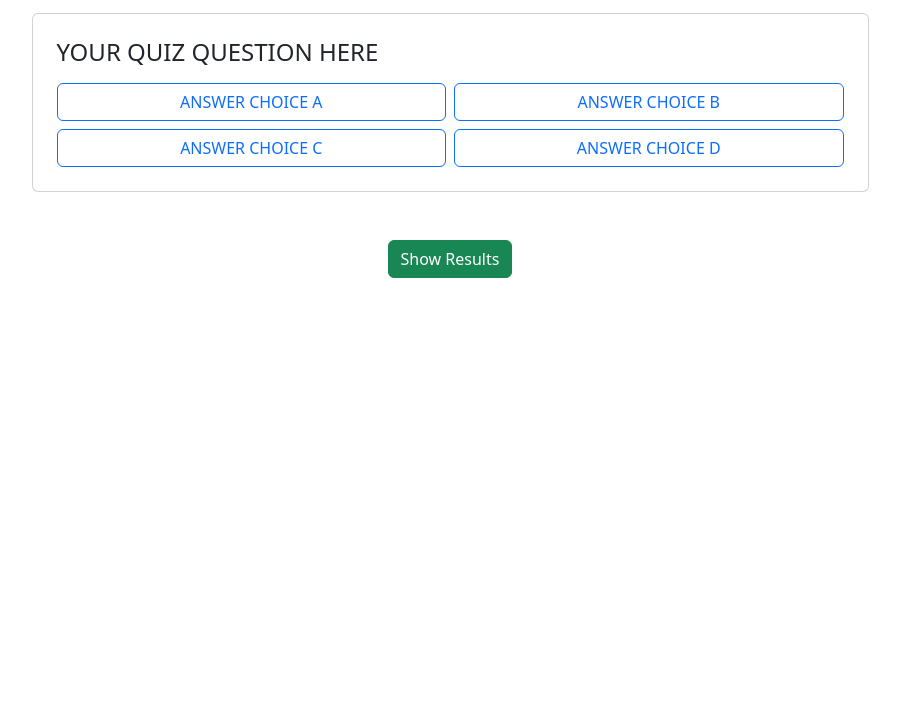
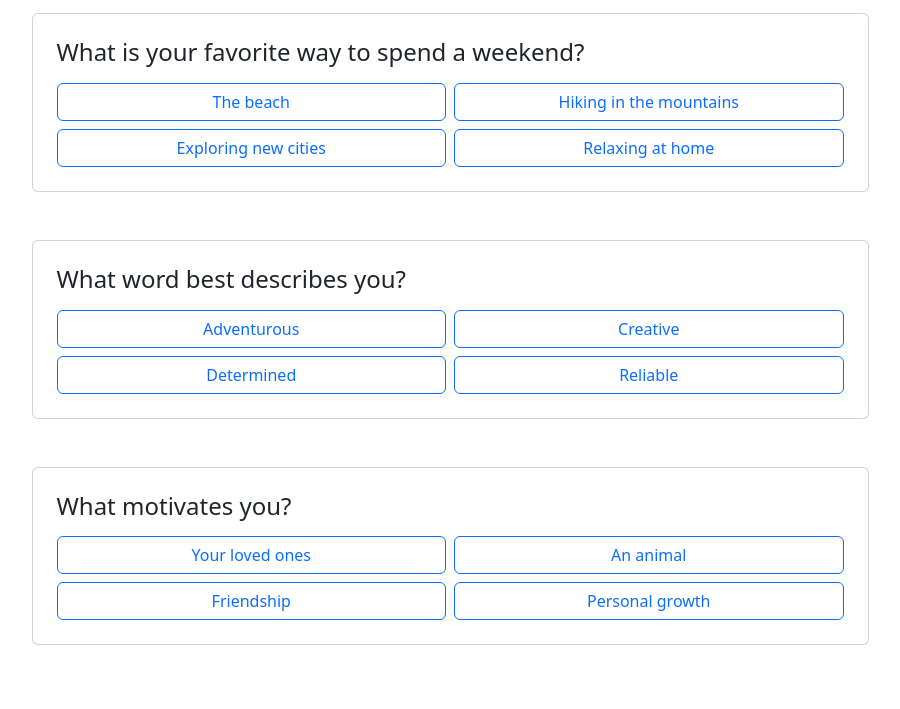
Before and after one commit to tdog514-boop/personality-quiz, a plain HTML site: page index.html in a window 1280 px wide. Shown: the part 91-800 px from the top of the page, without its empty margins (190-1090 px from the left). Drawn offline with nearby package versions, Linux system fonts and the light colour scheme.

Commit message:
added 2 questions

```diff
--- a/index.html
+++ b/index.html
@@ -9,49 +9,65 @@
     <link rel="stylesheet" href ="./css/style.css">
 </head>
 <body>
-    <h1 class="text-center mt-4">YOUR QUIZ TITLE HERE</h1>
+    <h1 class="text-center mt-4">Personality Quiz</h1>
 
     <!-- Start quiz element -->
     <div class="container d-flex justify-content-center" id="question-1">
       <div class="card my-4 p-4 question-block" style="width: 75%;">
-        <h4 class="mb-3">YOUR QUIZ QUESTION HERE</h4>
+        <h4 class="mb-3">What is your favorite way to spend a weekend?</h4>
         <div class="row g-2">
           <div class="col-6">
-            <button class="btn btn-outline-primary w-100 answer-btn" data-answer="A">ANSWER CHOICE A</button>
+            <button class="btn btn-outline-primary w-100 answer-btn" data-answer="A">The beach</button>
           </div>
           <div class="col-6">
-            <button class="btn btn-outline-primary w-100 answer-btn" data-answer="B">ANSWER CHOICE B</button>
+            <button class="btn btn-outline-primary w-100 answer-btn" data-answer="B">Hiking in the mountains</button>
           </div>
           <div class="col-6">
-            <button class="btn btn-outline-primary w-100 answer-btn" data-answer="C">ANSWER CHOICE C</button>
+            <button class="btn btn-outline-primary w-100 answer-btn" data-answer="C">Exploring new cities</button>
           </div>
           <div class="col-6">
-            <button class="btn btn-outline-primary w-100 answer-btn" data-answer="D">ANSWER CHOICE D</button>
+            <button class="btn btn-outline-primary w-100 answer-btn" data-answer="D">Relaxing at home</button>
           </div>
         </div>
       </div>
     </div>
 
-
-
-    <!-- End quiz element -->
-
-    <!-- Add more quiz elements here -->
-
-
-
-    <div class="container d-flex justify-content-center">
-      <button id="show-result" class="btn btn-success my-4">Show Results</button>
-    </div>
-    <!-- Output the result here -->
-    <div class="container d-flex justify-content-center">
-      <div id="result-container" class="card p-4 mb-4" style="width: 75%; display: none;">
-        <h3>Your Result:</h3>
-        <p id="result-text"></p>
+    <div class="container d-flex justify-content-center" id="question-2">
+      <div class="card my-4 p-4 question-block" style="width: 75%;">
+        <h4 class="mb-3">What word best describes you?</h4>
+        <div class="row g-2">
+          <div class="col-6">
+            <button class="btn btn-outline-primary w-100 answer-btn" data-answer="A">Adventurous</button>
+          </div>
+          <div class="col-6">
+            <button class="btn btn-outline-primary w-100 answer-btn" data-answer="B">Creative</button>
+          </div>
+          <div class="col-6">
+            <button class="btn btn-outline-primary w-100 answer-btn" data-answer="C">Determined</button>
+          </div>
+          <div class="col-6">
+            <button class="btn btn-outline-primary w-100 answer-btn" data-answer="D">Reliable</button>
+          </div>
+        </div>
       </div>
     </div>
 
-    <!-- Connect to your script file here -->
-     <script src = "./js/script.js"></script>
-</body>
-</html>
+    <div class="container d-flex justify-content-center" id="question-3">
+      <div class="card my-4 p-4 question-block" style="width: 75%;">
+        <h4 class="mb-3">What motivates you?</h4>
+        <div class="row g-2">
+          <div class="col-6">
+            <button class="btn btn-outline-primary w-100 answer-btn" data-answer="A">Your loved ones</button>
+          </div>
+          <div class="col-6">
+            <button class="btn btn-outline-primary w-100 answer-btn" data-answer="B">An animal</button>
+          </div>
+          <div class="col-6">
+            <button class="btn btn-outline-primary w-100 answer-btn" data-answer="C">Friendship</button>
+          </div>
+          <div class="col-6">
+            <button class="btn btn-outline-primary w-100 answer-btn" data-answer="D">Personal growth</button>
+          </div>
+        </div>
+      </div>
+    </div>
```
